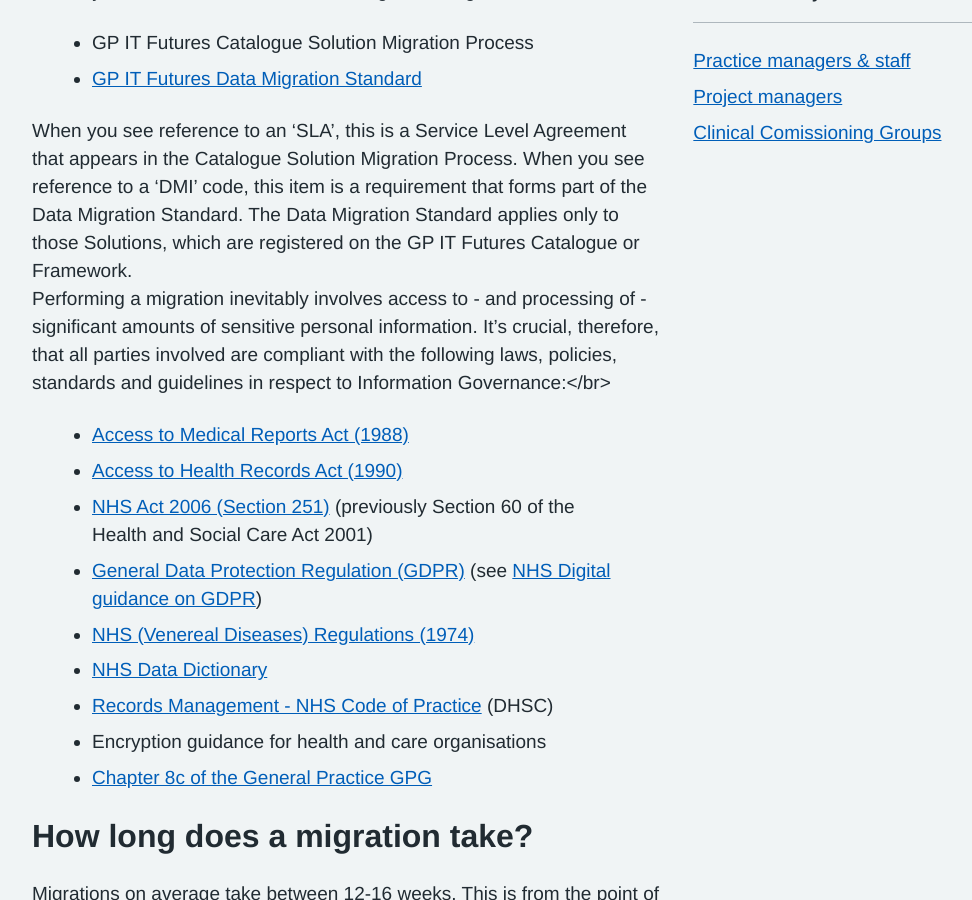
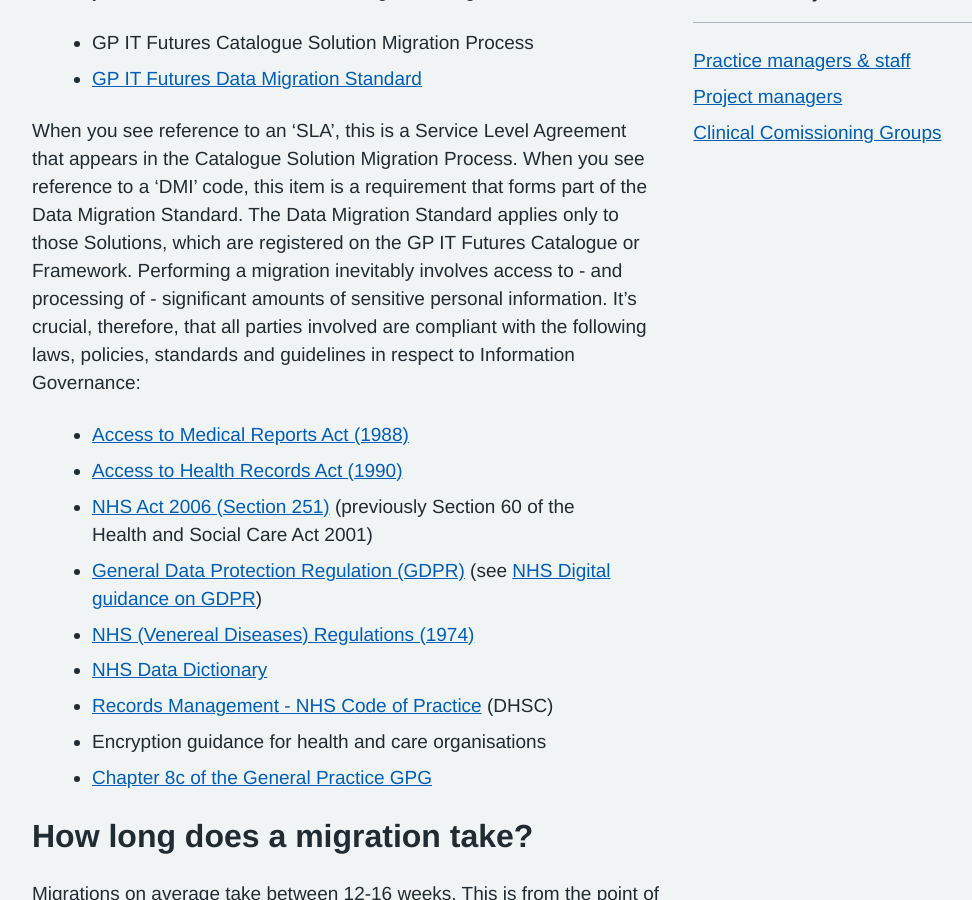
Before and after one commit to nhsconnect/prm-practice-migration, a Jekyll site: the page built from guide/index.md, in a window 1280 px wide and 900 px high, scrolled down 848 px. Shown: the whole window, without its empty margins (128-1100 px from the left). Built offline with Jekyll 4.4.1, drawn with Linux system fonts in a browser that asks for light colours; some web fonts are replaced.

```diff
--- a/guide/index.md
+++ b/guide/index.md
@@ -23,8 +23,7 @@ Two key documents are referenced throughout this guide:
 
 When you see reference to an 'SLA', this is a Service Level Agreement that appears in the Catalogue Solution Migration Process. When you see reference to a 'DMI' code, this item is a requirement that forms part of the Data Migration Standard. The Data Migration Standard applies only to those Solutions, which are registered on the GP IT Futures Catalogue or Framework.
 <!-- [UPLIFT] Added explanation regarding how that additional content appears when lifted from those documents. Also added qualifier to explain that DMI requirements only apply to registered solutions, as per the Data Migration Standard -->
-<br>Performing a migration inevitably involves access to - and processing of - significant amounts of sensitive personal information. It's crucial, therefore, that all parties involved are compliant with the following laws, policies, standards and guidelines in respect to Information Governance:</br>
-
+Performing a migration inevitably involves access to - and processing of - significant amounts of sensitive personal information. It's crucial, therefore, that all parties involved are compliant with the following laws, policies, standards and guidelines in respect to Information Governance:
 <!-- [UPLIFT] The Supplier Compliance Team requested that we add references to these documents in the Migration Guide -->
 >* [Access to Medical Reports Act (1988)](http://www.legislation.gov.uk/ukpga/1988/28/contents)
 >* [Access to Health Records Act (1990)](http://www.legislation.gov.uk/ukpga/1990/23)
```
